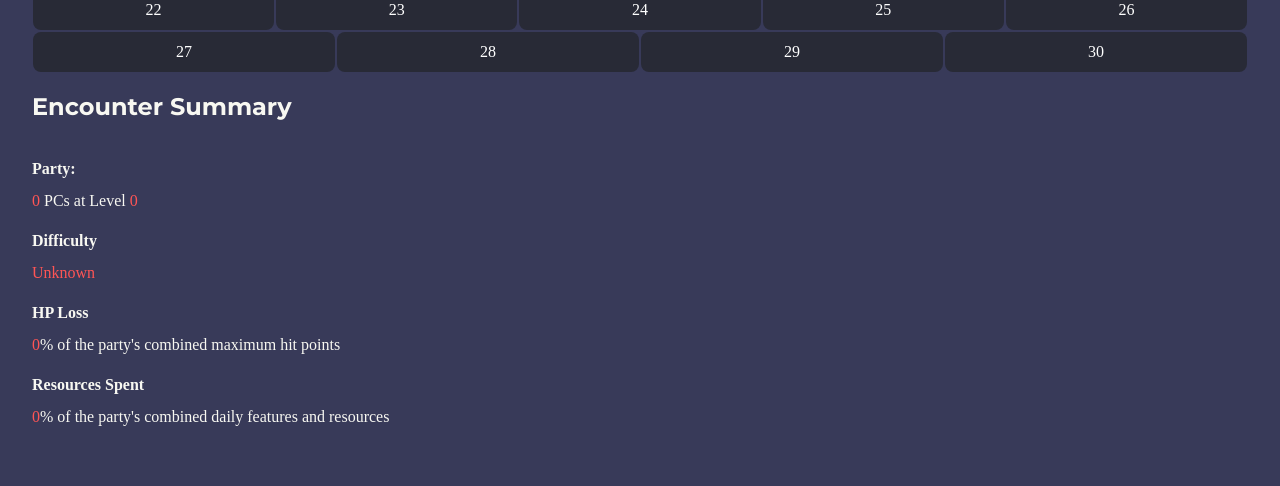
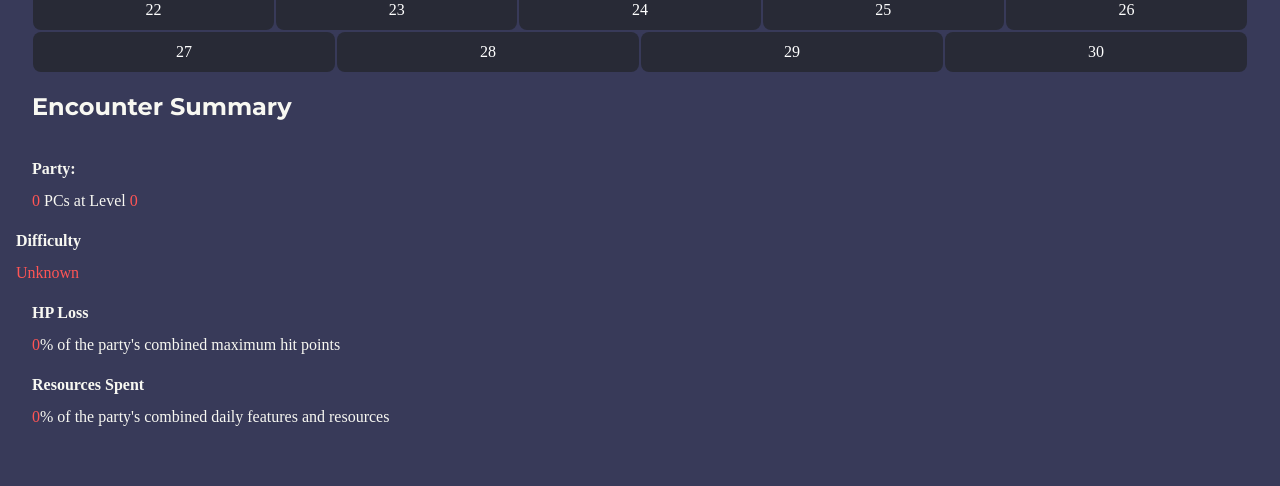
Before and after one commit to DragnaCarta/dragna.io, a Next.js app: page /challenge-rated in a window 1280 px wide. Shown: the part 844-1330 px from the top of the page. Built offline with nearby package versions, Linux system fonts and the light colour scheme; a web font is replaced by a local one.

Commit message:
install tailwind so we dont have to write inline styles anymore

```diff
--- /dev/null
+++ b/postcss.config.js
@@ -0,0 +1,6 @@
+module.exports = {
+  plugins: {
+    tailwindcss: {},
+    autoprefixer: {},
+  },
+}
--- a/src/pages/challenge-rated.tsx
+++ b/src/pages/challenge-rated.tsx
@@ -1,6 +1,8 @@
 import React, { useEffect, useState } from 'react';
 import Head from 'next/head';
 import queryString from 'query-string';
+import { GetServerSideProps } from 'next';
+import clsx from 'clsx';
 // import { Inter } from 'next/font/google'
 
 import Banner from '@/components/Banner/Banner';
@@ -12,7 +14,6 @@ import CardBuildYourEncounter from '@/components/PageHome/CardBuildYourEncounter
 
 import Theme from '@/layouts/Theme';
 import styles from './challenge-rated.module.css';
-import { GetServerSideProps } from 'next';
 
 // const inter = Inter({ subsets: ['latin'] });
 const _encounterCalculator = new EncounterCalculator();
@@ -147,7 +148,7 @@ export default function Home({ queryParams, initialIsExpanded }: ssrProps) {
 
       <Theme>
         <main style={{ marginBlock: '53px' }}>
-          <div style={{ padding: '1rem' }}>
+          <div className="p-4">
             {/* <Banner /> */}
 
             <section>
@@ -181,32 +182,26 @@ export default function Home({ queryParams, initialIsExpanded }: ssrProps) {
               <Container>
                 {/* <Drawer> */}
                 {/* Card 3 - Encounter Summary */}
-                <div style={{ margin: '1rem' }}>
+                <div className="m-4">
                   <h2>Encounter Summary</h2>
                 </div>
-                <div
-                  style={{
-                    display: 'flex',
-                    flexDirection: 'row',
-                    flexWrap: 'wrap',
-                  }}
-                >
-                  <div style={{ flexGrow: 1 }}>
-                    <div style={{ margin: '1rem' }}>
-                      <p style={{ fontWeight: '700' }}>Party:</p>
+                <div className="flex flex-row flex-wrap">
+                  <div className="grow">
+                    <div className="m-4">
+                      <p className="font-bold">Party:</p>
                       <p>
                         <DynamicText>{partySize}</DynamicText> PCs at Level{' '}
                         <DynamicText>{partyAverageLevel}</DynamicText>
                       </p>
                     </div>
-                    <div style={{ margin: '1rem' }}>
-                      <p style={{ fontWeight: '700' }}>Difficulty</p>
+                    <div className="grow">
+                      <p className="font-bold">Difficulty</p>
                       <p>
                         <DynamicText>{encounterDifficulty}</DynamicText>
                       </p>
                     </div>
-                    <div style={{ margin: '1rem' }}>
-                      <p style={{ fontWeight: '700' }}>HP Loss</p>
+                    <div className="m-4">
+                      <p className="font-bold">HP Loss</p>
                       <p>
                         <DynamicText>
                           {Number.isNaN(hpLost) ? 0 : Math.round(hpLost)}
@@ -214,8 +209,8 @@ export default function Home({ queryParams, initialIsExpanded }: ssrProps) {
                         % of the party&#39;s combined maximum hit points
                       </p>
                     </div>
-                    <div style={{ margin: '1rem' }}>
-                      <p style={{ fontWeight: '700' }}>Resources Spent</p>
+                    <div className="m-4">
+                      <p className="font-bold">Resources Spent</p>
                       <p>
                         <DynamicText>
                           {Number.isNaN(resourcesSpent)
@@ -229,7 +224,7 @@ export default function Home({ queryParams, initialIsExpanded }: ssrProps) {
                   </div>
 
                   {/* Left */}
-                  <div style={{ flexGrow: 1 }}>
+                  <div className="grow">
                     {/* <button>Start Over</button>
 
                     <div>
@@ -248,8 +243,8 @@ export default function Home({ queryParams, initialIsExpanded }: ssrProps) {
                 {/* </Drawer> */}
               </Container>
               <Container>
-                <section style={{ marginInline: '1rem' }}>
-                  <h2 style={{ marginTop: 36 }}>How This Calculator Works</h2>
+                <section className="mx-4">
+                  <h2 className="mt-9">How This Calculator Works</h2>
                   <h4>The Basics</h4>
                   <p>
                     The Challenge Rated calculator is built on the{' '}
@@ -304,7 +299,7 @@ export default function Home({ queryParams, initialIsExpanded }: ssrProps) {
                     degree of error.)
                   </p>
 
-                  <aside className={styles.callout} style={{ marginTop: 24 }}>
+                  <aside className={clsx(styles.callout, 'mt-6')}>
                     <p>
                       The Challenge Rated calculator assumes a “white-room”
                       scenario, in which all players and allied NPCs are
--- a/src/styles/globals.css
+++ b/src/styles/globals.css
@@ -1,3 +1,7 @@
+@tailwind base;
+@tailwind components;
+@tailwind utilities;
+
 /* Variables */
 :root {
   --max-width: 1100px;
--- /dev/null
+++ b/tailwind.config.js
@@ -0,0 +1,8 @@
+/** @type {import('tailwindcss').Config} */
+module.exports = {
+  content: ['./src/**/*.{js,ts,jsx,tsx,mdx}'],
+  theme: {
+    extend: {},
+  },
+  plugins: [],
+};
```
Also changed, not shown: package.json (+7 -2 lines), 2 other files (tests, documents, lock files or other folders).
